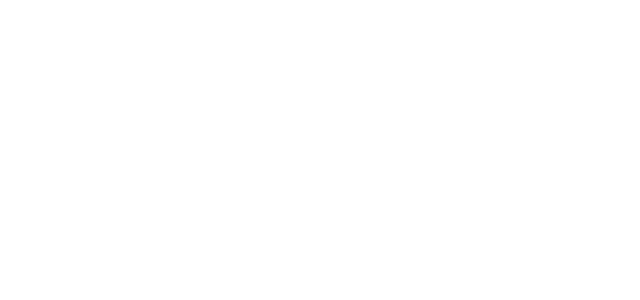
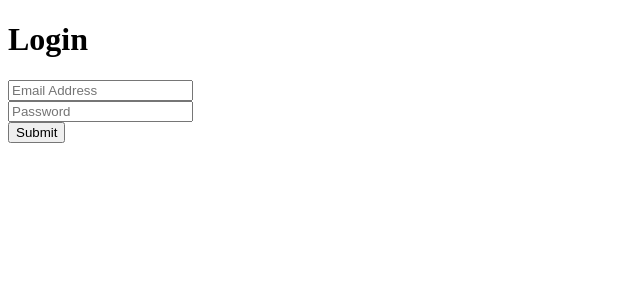
Before and after one commit to Electrex/2021-fall-cs160-team-vision, a React (Create React App) app in the folder frontend/: page /login in a window 1280 px wide. Shown: the top 300 px of the page, without its empty margins (0-640 px from the left). Built offline with nearby package versions, Linux system fonts and the light colour scheme.

Commit message:
Added preliminary login page

```diff
--- a/frontend/src/App.js
+++ b/frontend/src/App.js
@@ -1,6 +1,7 @@
 import React, { useState } from 'react';
 import { BrowserRouter, Switch, Route } from 'react-router-dom'
 import Register from './components/Register'
+import Login from './components/Login'
 import UserLanding from './components/UserLanding';
 
 function App(){
@@ -9,6 +10,7 @@
       <main>
         <Switch>
           <Route path='/' exact component={Register}/>
+          <Route path='/login' exact component={Login}/>
           <Route path='/me' exact component={UserLanding}/>
         </Switch>
       </main>
--- /dev/null
+++ b/frontend/src/components/Login.js
@@ -0,0 +1,83 @@
+import React, { useState } from 'react';
+import axios from 'axios';
+
+function Login(props) {
+    const [email, setEmail] = useState('');
+    const [password, setPassword] = useState('');
+
+    // Start with empty text
+    const initialState = {
+        email: '',
+        password: ''
+    }
+
+    // Function to clear email and password fields
+    const clearState = () => {
+        setEmail(initialState.email);
+        setPassword(initialState.password);
+    };
+
+    // Function to check for login validity
+    const login = async (e) => {
+        e.preventDefault();
+
+        const loginAttempt = {
+            email,
+            password
+        }
+
+        try {
+            const body = JSON.stringify(loginAttempt)
+            const result = await axios.post('/api/auth', body);
+            if (result.status === 400 || result.status === 500) {
+                return null
+            }
+            console.log(result.data);
+            return result.data
+        } catch (error) {
+            console.log(error.response.data);
+            return null
+        }
+    }
+
+    const handleLogin = async (e) => {
+        if (await login(e)) {
+            props.history.push('/me')
+        }
+        else {
+            setEmail(initialState.email);
+            setPassword(initialState.password);
+        }
+    }
+
+    return (
+        <div>
+            <form className='login' onSubmit={e => handleLogin(e)}>
+                <h1>Login</h1>
+                <div>
+                    <input
+                        type='text'
+                        placeholder='Email Address'
+                        name='email'
+                        value={email}
+                        onChange={(e) => { setEmail(e.target.value) }}
+                        required
+                    />
+                </div>
+                <div>
+                    <input
+                        type='password'
+                        placeholder='Password'
+                        name='password'
+                        value={password}
+                        onChange={(e) => { setPassword(e.target.value) }}
+                        required
+                    />
+                </div>
+                <input type='submit' className='btn btn-primary' value='Submit' />
+            </form>
+        </div>
+    )
+}
+
+export default Login;
```
